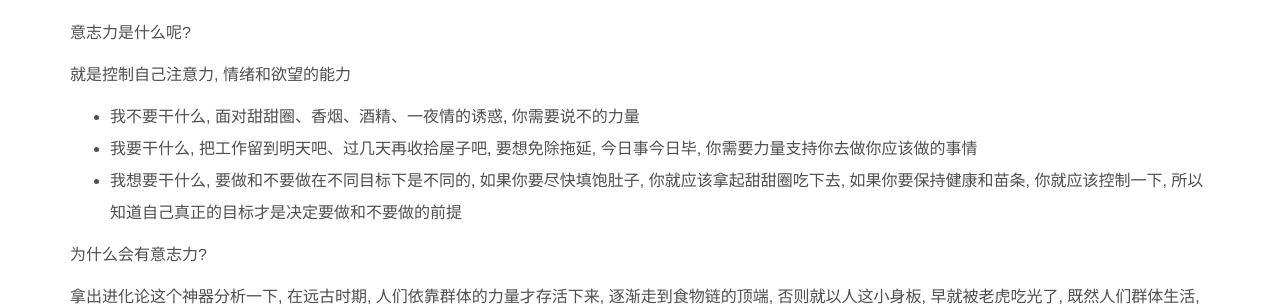
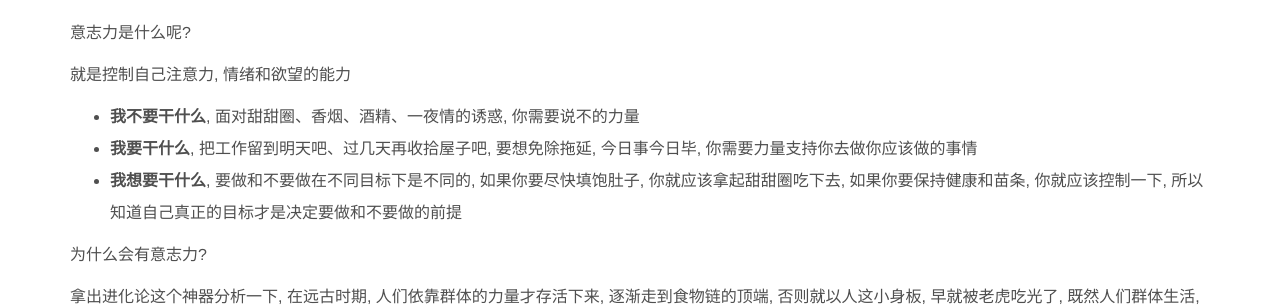
Before and after one commit to ronniewang/ronniewang.github.io, a Jekyll site: the page built from _posts/2017-01-23-about-willpower.md, in a window 1280 px wide. Shown: the part 178-484 px from the top of the page. Built offline with Jekyll 4.4.1, drawn with Linux system fonts in a browser that asks for light colours.

```diff
--- a/_posts/2017-01-23-about-willpower.md
+++ b/_posts/2017-01-23-about-willpower.md
@@ -11,9 +11,9 @@
 
 就是控制自己注意力, 情绪和欲望的能力
 
-* 我不要干什么, 面对甜甜圈、香烟、酒精、一夜情的诱惑, 你需要说不的力量
-* 我要干什么, 把工作留到明天吧、过几天再收拾屋子吧, 要想免除拖延, 今日事今日毕, 你需要力量支持你去做你应该做的事情
-* 我想要干什么, 要做和不要做在不同目标下是不同的, 如果你要尽快填饱肚子, 你就应该拿起甜甜圈吃下去, 如果你要保持健康和苗条, 你就应该控制一下,
+* **我不要干什么**, 面对甜甜圈、香烟、酒精、一夜情的诱惑, 你需要说不的力量
+* **我要干什么**, 把工作留到明天吧、过几天再收拾屋子吧, 要想免除拖延, 今日事今日毕, 你需要力量支持你去做你应该做的事情
+* **我想要干什么**, 要做和不要做在不同目标下是不同的, 如果你要尽快填饱肚子, 你就应该拿起甜甜圈吃下去, 如果你要保持健康和苗条, 你就应该控制一下,
 所以知道自己真正的目标才是决定要做和不要做的前提
 
 为什么会有意志力?
```
Also changed, not shown: other parts of _posts/2017-01-23-about-willpower.md (+1 -1 lines).
